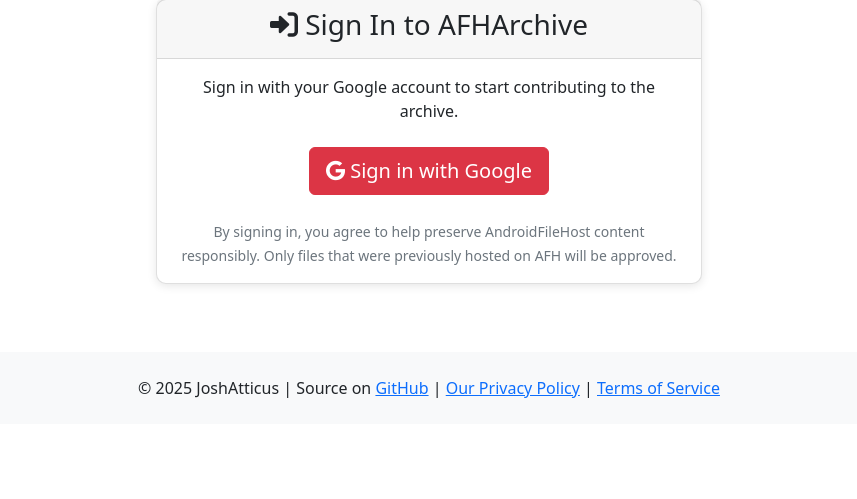
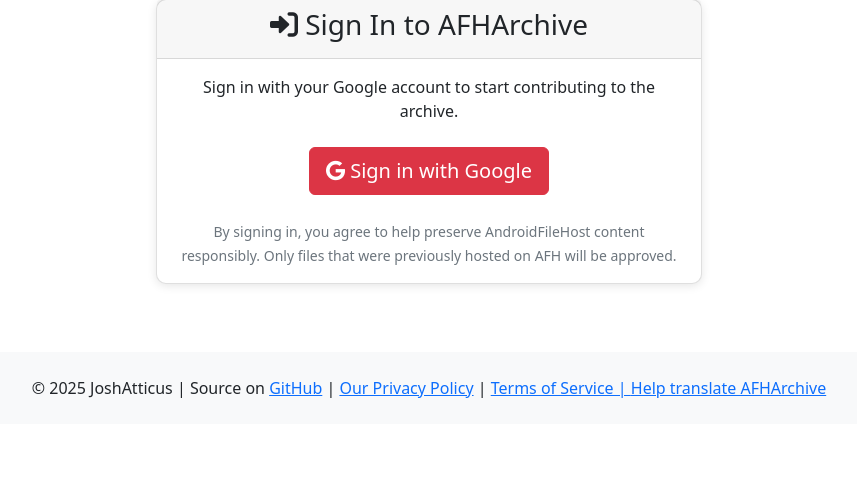
Before and after one commit to JoshAtticus/AFHArchive, a Flask app: a page that uses app/templates/base.html in a window 1280 px wide. Shown: the part 81-580 px from the top of the page, without its empty margins (211-1068 px from the left). Run offline with Flask 3, Linux system fonts and the light colour scheme.

Commit message:
help translate

```diff
--- a/app/templates/base.html
+++ b/app/templates/base.html
@@ -100,7 +100,7 @@
 
     <footer class="bg-light mt-5 py-4">
         <div class="container text-center">
-            <p class="mb-0">&copy; 2025 JoshAtticus | {{ _('Source on') }} <a href="https://github.com/JoshAtticus/AFHArchive">GitHub</a> | <a href="privacy">{{ _('Our Privacy Policy') }}</a> | <a href="terms">{{ _('Terms of Service') }}</a></p>
+            <p class="mb-0">&copy; 2025 JoshAtticus | {{ _('Source on') }} <a href="https://github.com/JoshAtticus/AFHArchive">GitHub</a> | <a href="privacy">{{ _('Our Privacy Policy') }}</a> | <a href="terms">{{ _('Terms of Service') }} | <a href="https://crowdin.com/project/afharchive/invite?h=f4b39a64ed3375b62f83cc0a988925af2513288">{{ _('Help translate AFHArchive') }}</a></p>
         </div>
     </footer>
 
```
Also changed, not shown: app/translations/ru/LC_MESSAGES/messages.po (deleted), 1 other file.
